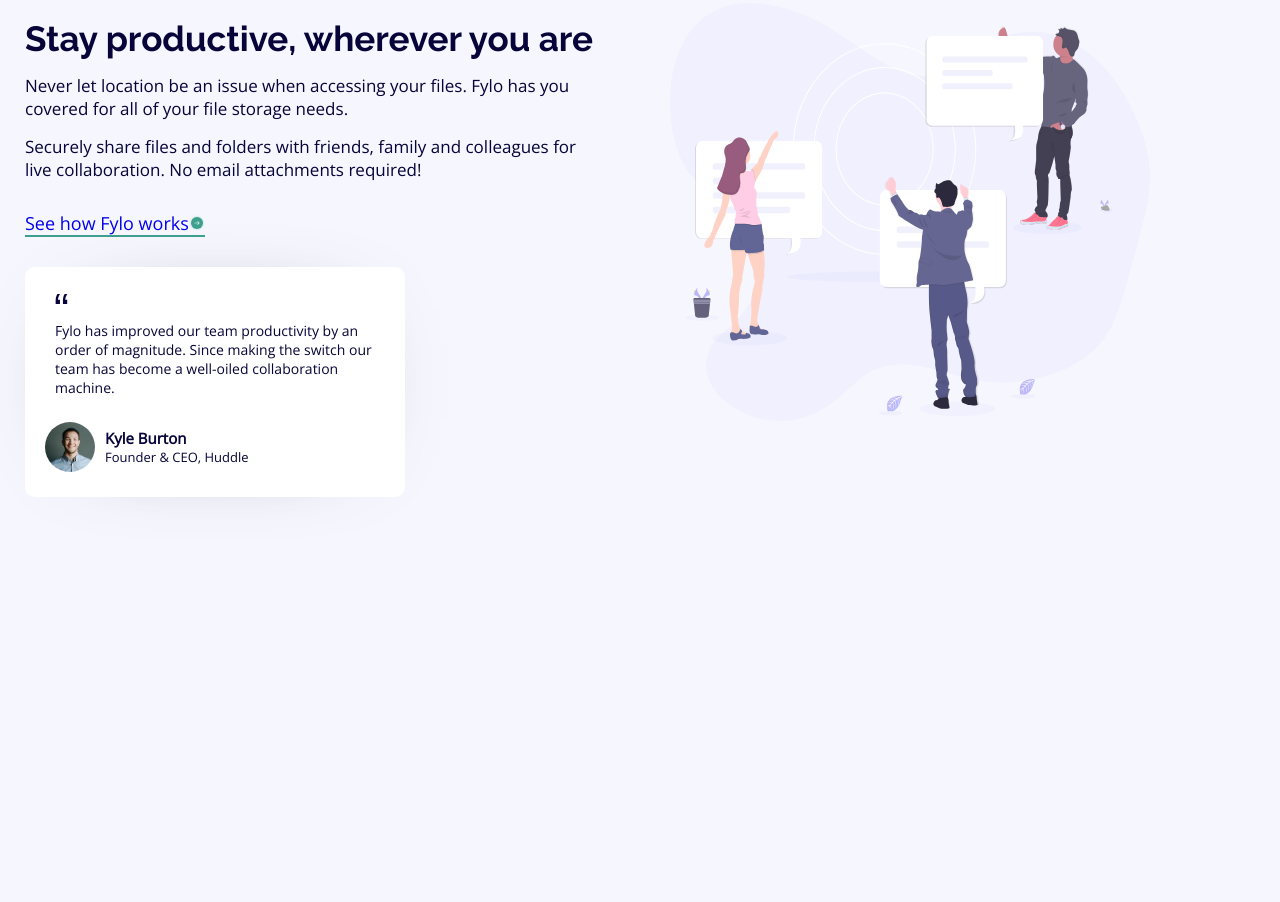
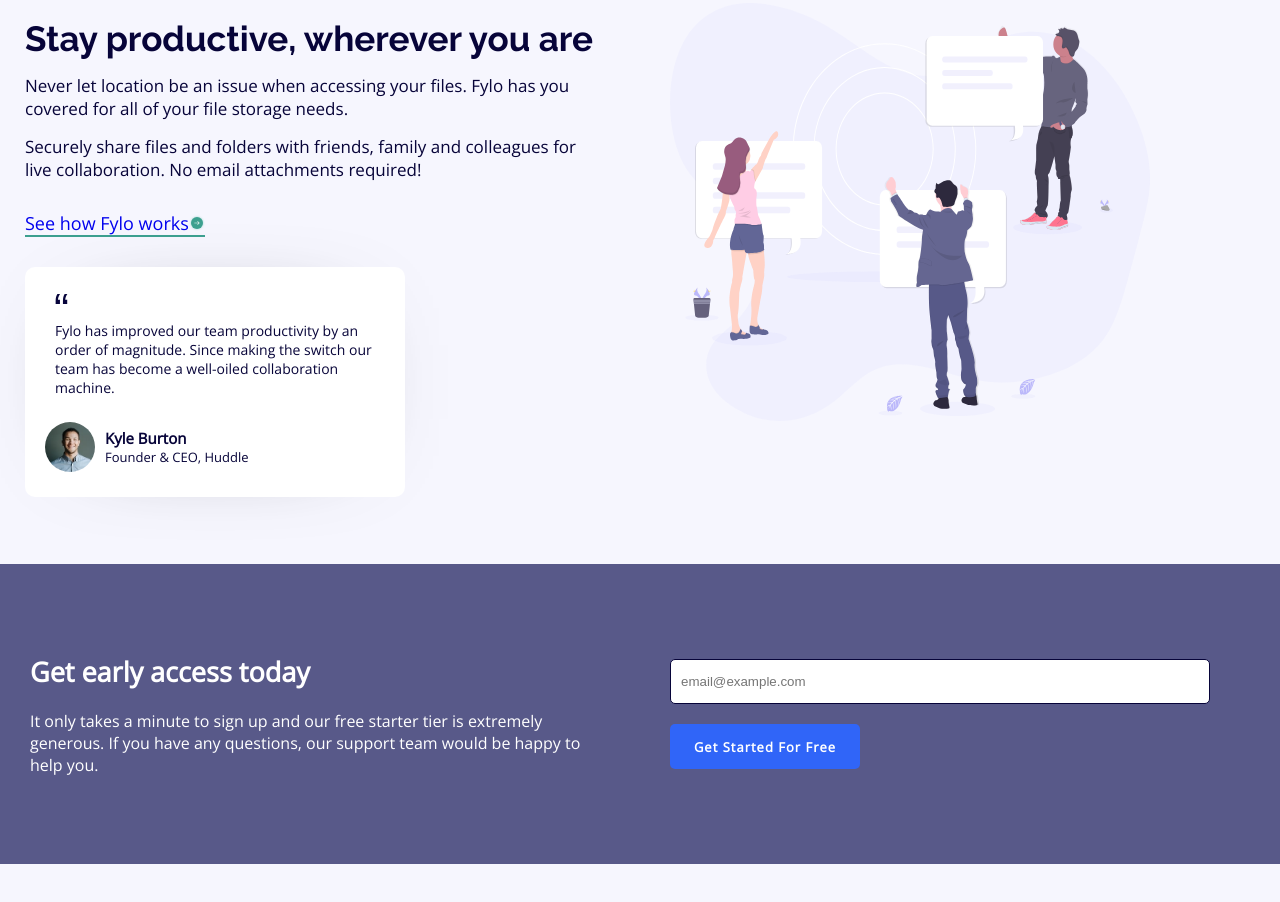
Before and after one commit to DaniloMereles/Fylo, a plain HTML site: page index.html in a window 1280 px wide. Shown: the part 876-1778 px from the top of the page. Drawn offline with nearby package versions, Linux system fonts and the light colour scheme.

Commit message:
create the MORE INFO section

```diff
--- a/app/src/scss/components/_forms.scss
+++ b/app/src/scss/components/_forms.scss
@@ -4,5 +4,7 @@
         height: 45px;
         outline: none;
         padding: 10px;
+        border-radius: 5px;
+        border: 1px solid var(--VeryDarkBlue);
     }
 }
--- /dev/null
+++ b/app/src/scss/components/_info.scss
@@ -0,0 +1,78 @@
+.info{
+    width: 100%;
+    height: 300px;
+    padding: 20px;
+    background-color: var(--DesaturatedBlue);
+    display: flex;
+    align-items: center;
+    justify-content: space-between;
+    &__texts{
+        width: 600px;
+        height: 95%;
+        display: flex;
+        justify-content: center;
+        flex-direction: column;
+        .info__title{
+            color: var(--White);
+            margin: 10px;
+        }
+
+        .info__description{
+            color: var(--White);
+            margin: 10px;
+            font-size: 16px;
+        }
+    }
+
+    &__form{
+        width: 600px;
+        height: 95%;
+        display: flex;
+        justify-content: center;
+        flex-direction: column;
+        .form__input{
+            margin: 10px;
+        }
+
+        .btn{
+            margin: 10px;
+        }
+    }
+}
+
+@media(max-width: 800px){
+    .info{
+        width: 100%;
+        height: 280px;
+        padding: 0;
+        display: flex;
+        flex-direction: column;
+        justify-content: center;
+        align-items: center;
+        &__texts{
+            width: 90%;
+            height: 130px;
+            .info__title{
+                font-size: 25px;
+                text-align: center;
+            }
+
+            .info__description{
+                text-align: center;
+                font-size: 14px;
+            }
+        }
+
+        &__form{
+            width: 100%;
+            height: 120px;
+            .form__input{
+                margin: 5px auto;
+            }
+
+            .btn{
+                margin: 5px auto;
+            }
+        }
+    }
+}
--- a/app/src/scss/styles.scss
+++ b/app/src/scss/styles.scss
@@ -6,3 +6,4 @@
 @import"./components/main";
 @import"./components/about";
 @import"./components/card";
+@import"./components/info";
--- a/index.html
+++ b/index.html
@@ -97,6 +97,26 @@
                     <img src="./app/public/img/illustration-2.svg" alt="">
                 </div>
             </article>
+
+            <article class="info">
+                <div class="info__texts">
+                    <h2 class="info__title">
+                        Get early access today
+                    </h2>
+
+                    <p class="info__description">
+                        It only takes a minute to sign up and our free starter tier is extremely generous.
+                        If you have any questions, our support team would be happy to help you.
+                    </p>
+                </div>
+
+                <form action="" class="form info__form">
+                    <input type="text" class="form__input" placeholder="email@example.com">
+                    <button class="btn">
+                        Get Started For Free
+                    </button>
+                </form>
+            </article>
         </section>
     </main>
 </body>
```
Also changed, not shown: app/public/css/styles.css, 1 other file.
